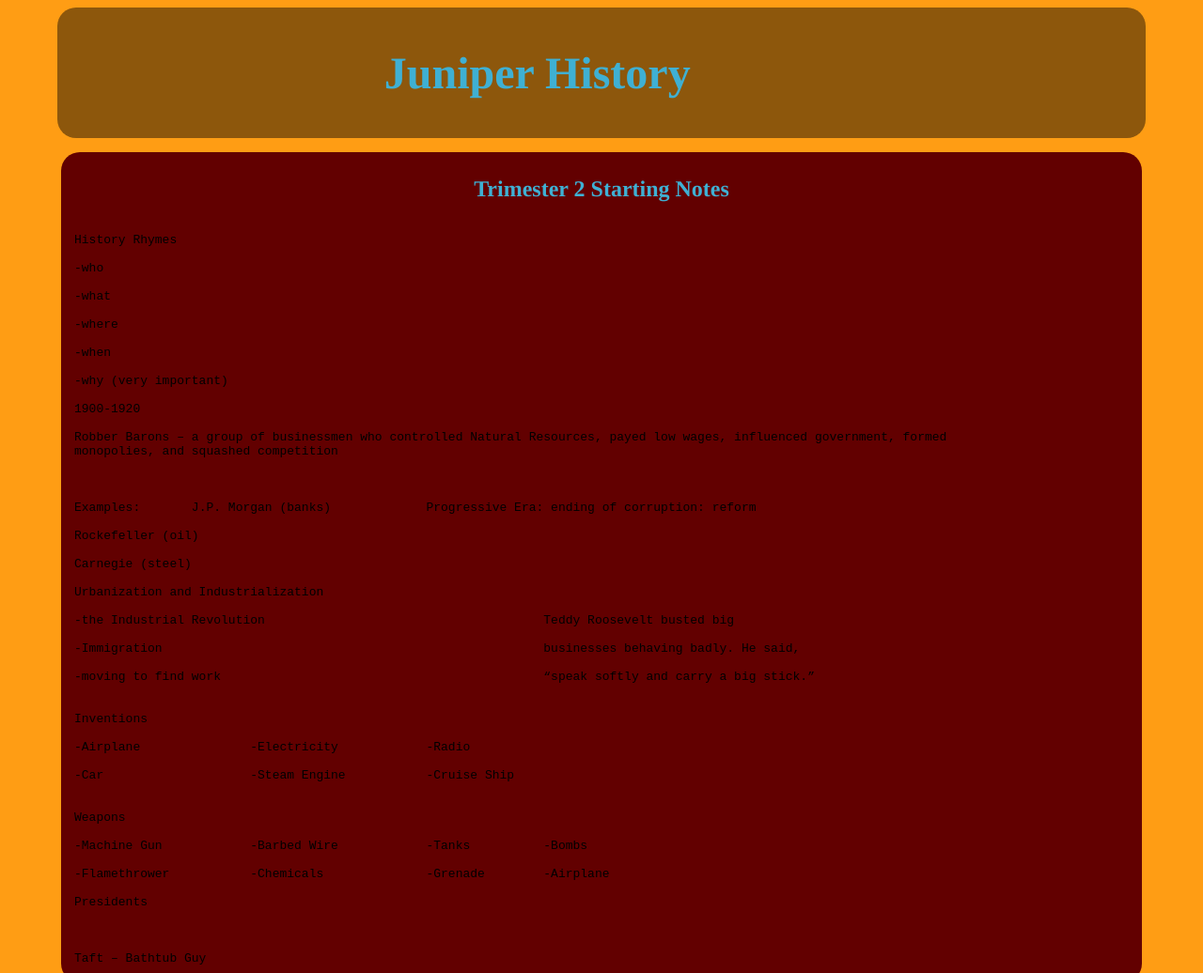
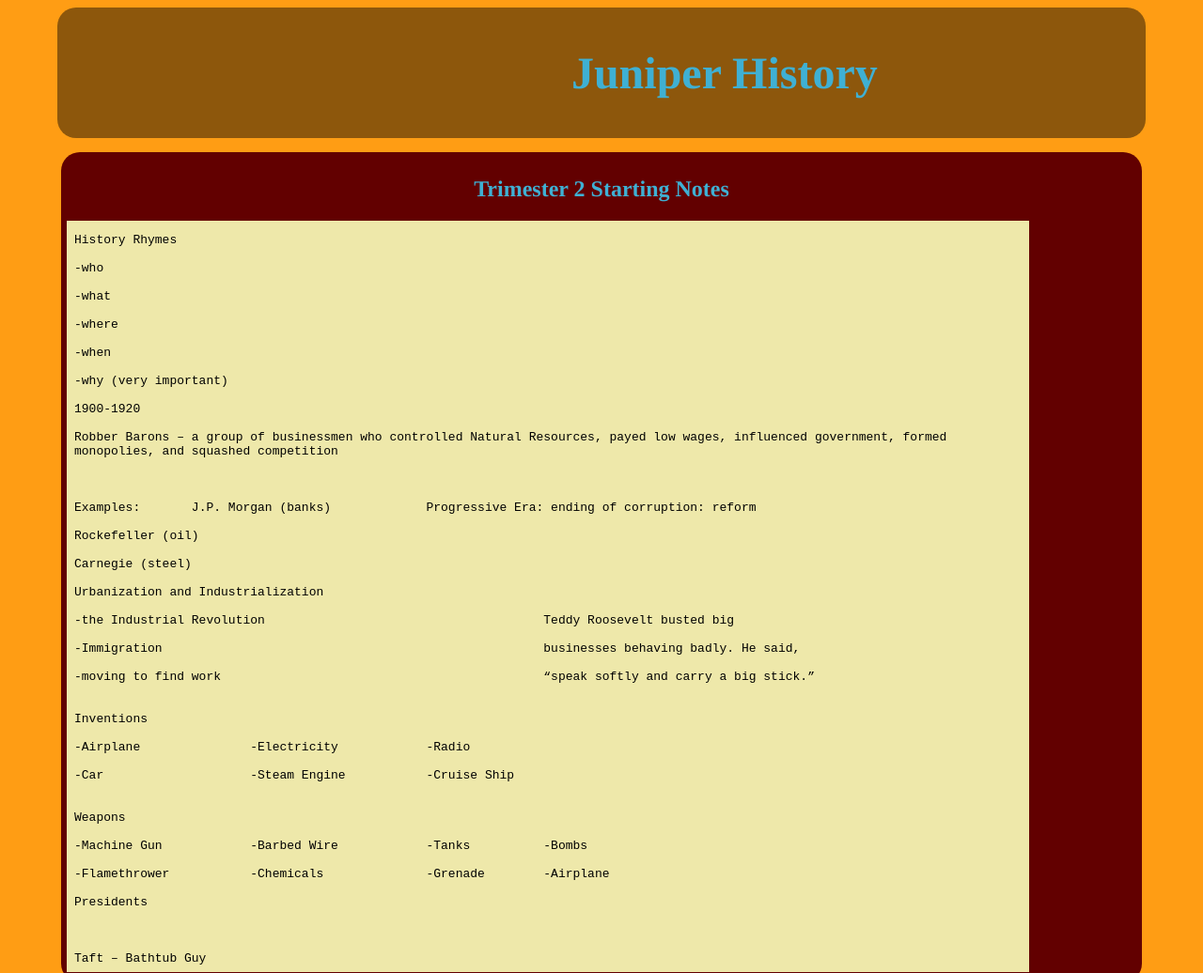
Before and after one commit to mitg260/mitg260.github.io, a plain HTML site: page juniperhistoryindex.html in a window 1280 px wide. Shown: the top 1036 px of the page at 94% size. Drawn offline with Linux system fonts and the light colour scheme; a web font is replaced by a local one.

Commit message:
Update juniperhistoryindex.html

```diff
--- a/juniperhistoryindex.html
+++ b/juniperhistoryindex.html
@@ -8,10 +8,10 @@
 </head>
     <body>
         <div class="header">
-            <h1 style="padding-right: 35%;text-align: center;">Juniper History</h1>
+            <h1 style="text-align: center;">Juniper History</h1>
         </div>
         <div class="body">
-            <h2 class="nada">Trimester 2 Starting Notes</h2><embed src="T2 Early.txt" width="90%" height="800px">
+            <h2 class="nada">Trimester 2 Starting Notes</h2><embed src="T2 Early.txt" width="90%" height="800px" style="background-color: rgb(238, 232, 170);">
         </div>
     </body>
 </html>
```
